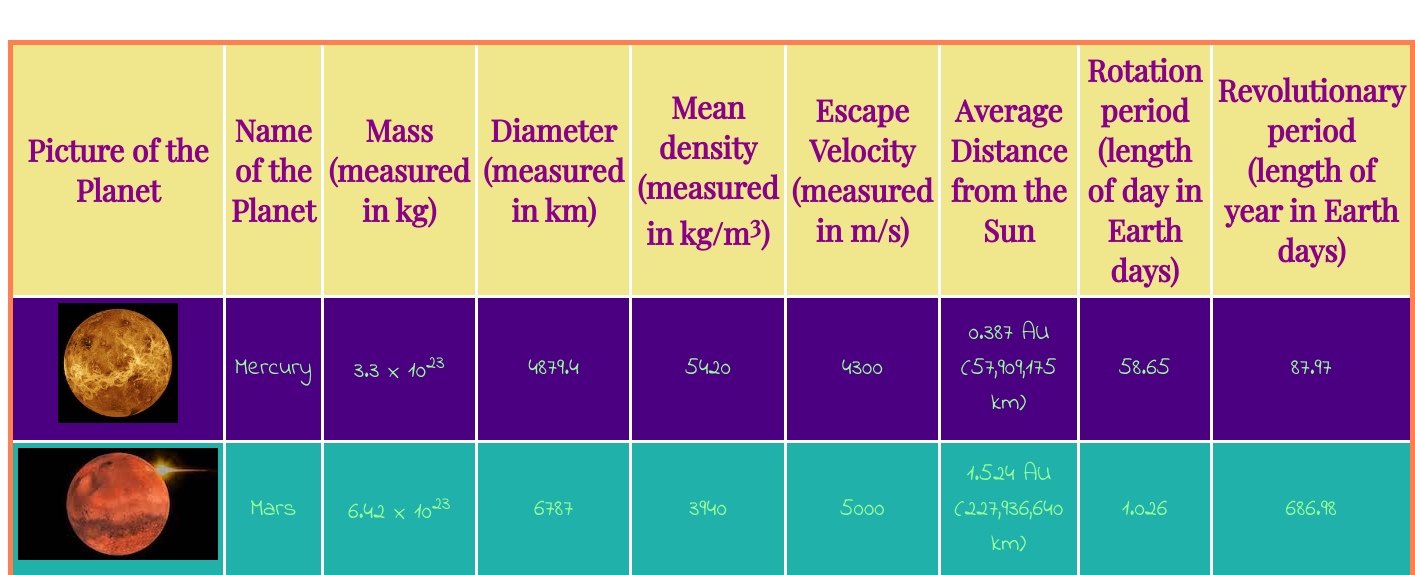
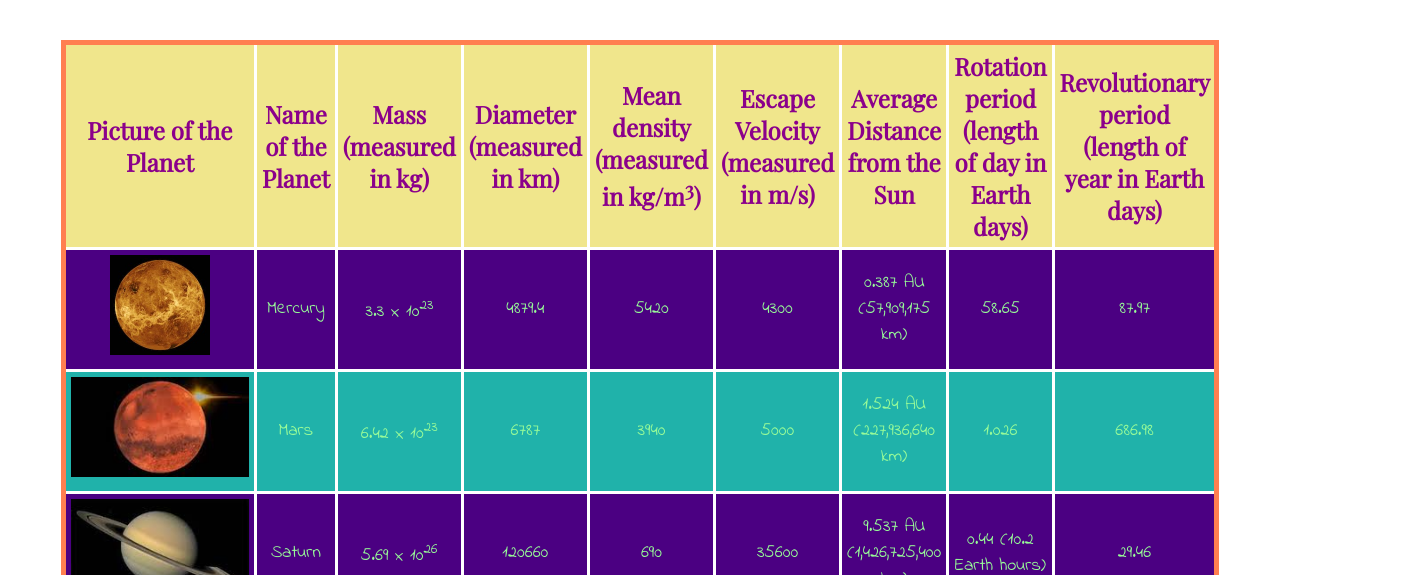
Before and after one commit to cgardner3/Lab-5, a plain HTML site: page index.html in a window 1280 px wide. Shown: the part 220-795 px from the top of the page, 1415 px wide, since content can reach past the window. Drawn offline with nearby package versions, Linux system fonts and the light colour scheme.

Commit message:
Make font and table smaller

```diff
--- a/style.css
+++ b/style.css
@@ -24,7 +24,7 @@
 #planetstable th{
 	background-color: #F0E68C;
 	font-family: 'Playfair Display', serif;
-	font-size: 30px;
+	font-size: 24px;
 	text-align: center;
 	color: #8B008B;
 	font-weight: bold;
@@ -38,16 +38,17 @@
 	padding: 5px;
 }
 #planetstable img{
-	max-height: 120px;
+	max-height: 100px;
 	max-width: auto;
 }
 #planetstable tr{
 	font-family: 'Indie Flower', cursive;
 	text-align: center;
-	font-size: 24px;
+	font-size: 18px;
 	color: #98FB98;
 	border: 3px solid white;
-	max-height: 150px;
+	max-height: 120px;
+	max-width: 150px;
 }
 #planetstable tr:nth-child(even){
 	background-color: #4B0082;
```
